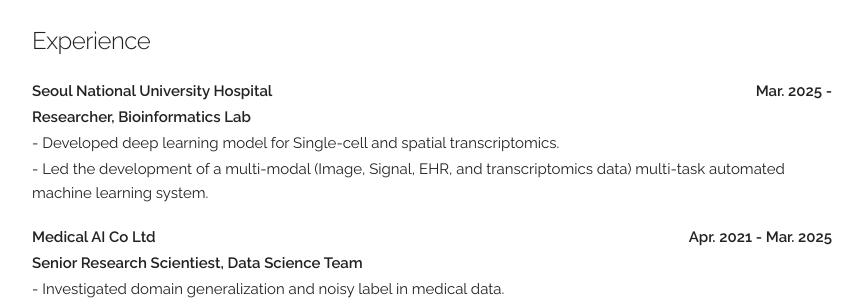
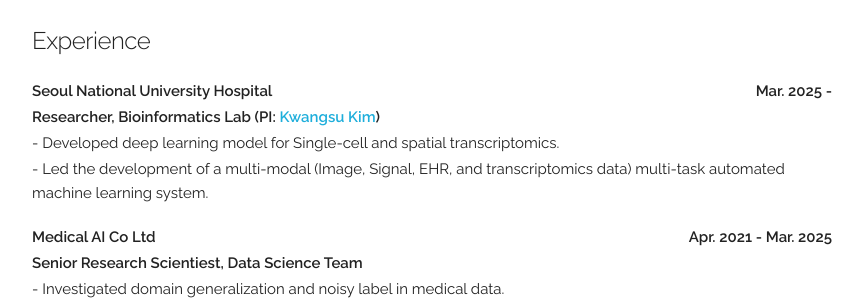
Before and after one commit to byeongtak/byeongtak.github.io, a Jekyll site: the page built from index.html, in a window 1280 px wide and 900 px high, scrolled down 344 px. Shown: the part 152-452 px from the top of the window, without its empty margins (208-1071 px from the left). Built offline with Jekyll 4.4.1, drawn with Linux system fonts in a browser that asks for light colours.

Commit message:
Update index.html

```diff
--- a/index.html
+++ b/index.html
@@ -25,7 +25,7 @@
   <h5>Experience</h5>
         <div class="paper">
           <p class="title"><b>Seoul National University Hospital<b style="float:right;">Mar. 2025 - </b></b></p>
-          <p class="title"><b>Researcher, Bioinformatics Lab<b style="float:right;"></b></b></p>
+          <p class="title"><b>Researcher, Bioinformatics Lab (PI: <a href="https://sites.google.com/view/snuh-bmi-lab" style="text-decoration: none;">Kwangsu Kim</a>)<b style="float:right;"></b></b></p>
           <p> - Developed deep learning model for Single-cell and spatial transcriptomics.</p>
           <p> - Led the development of a multi-modal (Image, Signal, EHR, and transcriptomics data) multi-task automated machine learning system.</p>
           <p></p>
```
